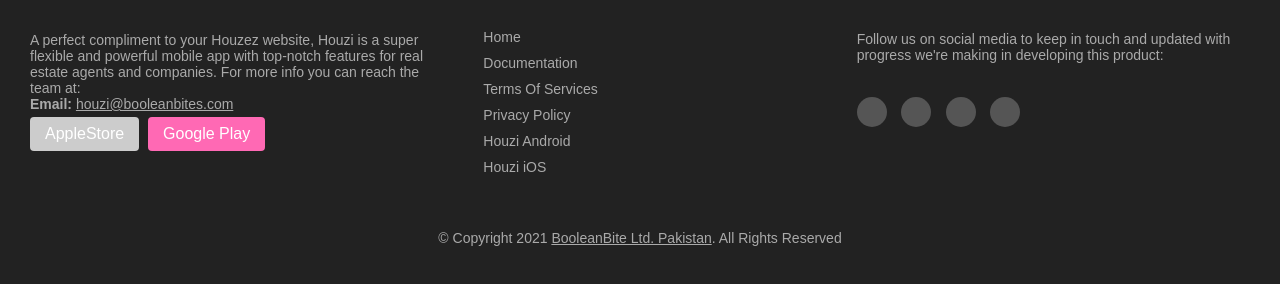
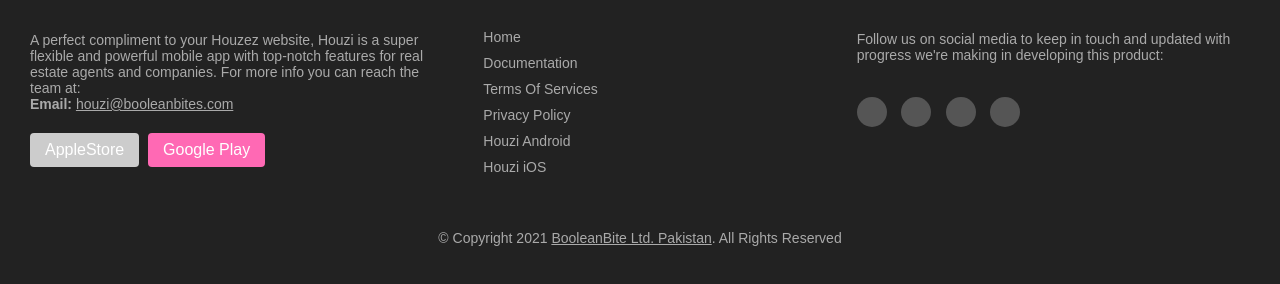
Before and after one commit to abid338/tut45, a plain HTML site: page index.html in a window 1280 px wide. Shown: the part 5894-6178 px from the top of the page. Drawn offline with Linux system fonts and the light colour scheme.

Commit message:
changing footer section

```diff
--- a/index.html
+++ b/index.html
@@ -1260,7 +1260,7 @@
                     A perfect compliment to your Houzez website, Houzi is a super flexible and powerful mobile app with
                     top-notch features for real estate agents and companies. For more info you can reach the team
                     at:<br>
-                    <strong>Email:</strong> <a href="mailto:houzi@booleanbites.com">houzi@booleanbites.com</a><br>
+                    <strong>Email:</strong> <a href="mailto:houzi@booleanbites.com">houzi@booleanbites.com</a><br><br>
                     <button class="my-btn-lightgray">AppleStore</button>
                     <button class="my-btn-lightpink">Google Play</button>
                 </p>
```
